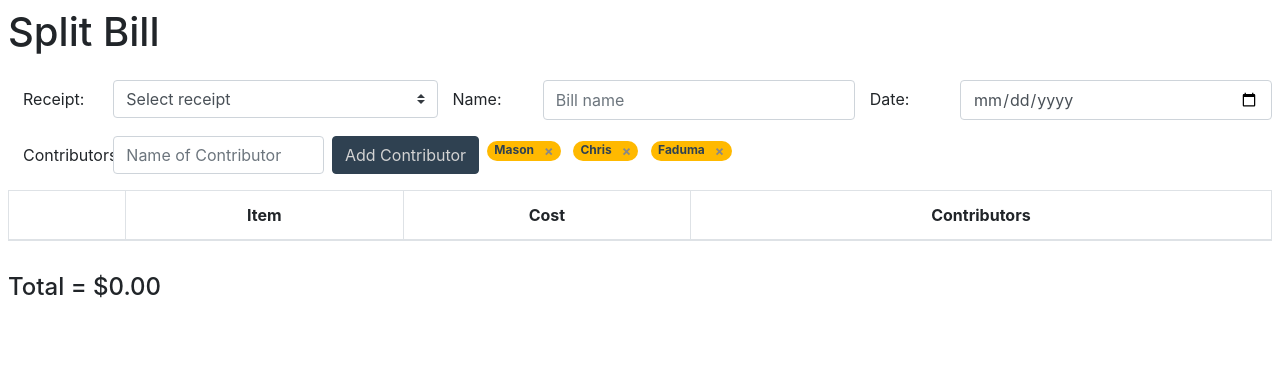
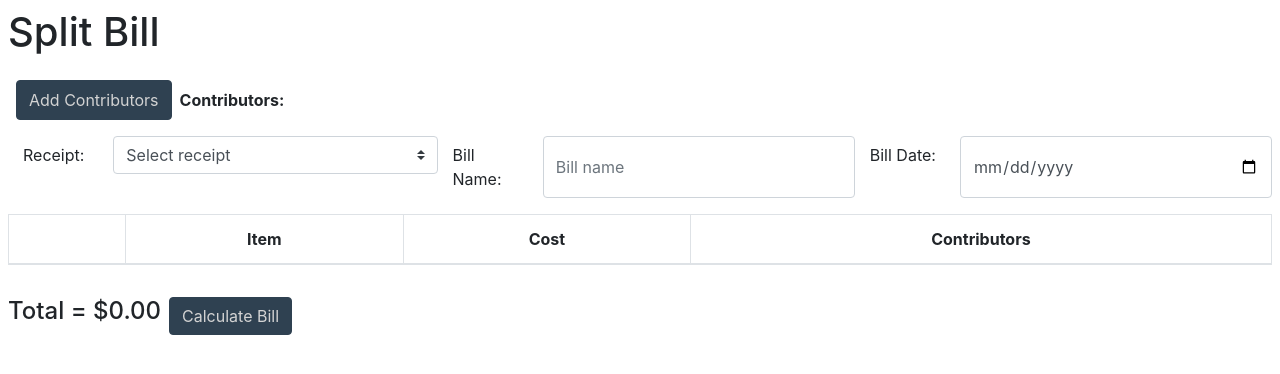
Before and after one commit to Chrisae9/grocery-splitter, a Python web app: template src/main/resources/templates/billManagement.html in a window 1280 px wide. Shown: the top 374 px of the page. Run offline with Jinja, Linux system fonts and the light colour scheme; the template is opened without the code that fills it, so the values that code supplies are empty; some libraries are stand-ins or nearby versions.

Commit message:
Bill Management Updated

```diff
--- a/src/main/resources/static/js/bill.js
+++ b/src/main/resources/static/js/bill.js
@@ -1,4 +1,56 @@
 $(document).ready(function () {
+	  var contributors = [];
+	  $("#add-contributor").on("click", function (event) {
+		   event.preventDefault();
+		   var name = $("#bill-contributor").val();
+		   addContributor(name);
+		   $("#bill-contributor").val("");
+		   $("#bill-contributor").focus();
+
+		   function addContributor(name) {
+			    $("#contributors-table tbody").append(
+			    		'<tr>'+
+			    			'<td id="contributor-name" style="text-align:center">' +
+			    			name +
+			    			'</td>' +
+			    			'<td style="text-align:center">' +
+			    				'<span><button type="button" class="btn btn-danger"><i class="far fa-trash-alt"></i></button></span>' +
+			    			'</td>' +
+			            '</tr>'
+			    );
+
+			    // Item Delete Button (table) - removes an item from the table
+			    $("#contributors-table").on("click", "span", function (event) {
+			      $(this)
+			        .parent()
+			        .parent()
+			        .fadeOut(200, function () {
+			          $(this).remove();
+			        });
+
+			      event.stopPropagation();
+			    });
+			  }
+		});
+
+     	$("#save-contributors").on("click", function (event) {
+     	   event.preventDefault();
+     	    $("#contributors-table table > tbody  > tr").each(function () {
+     	      var name = $(this).find("#contributor-name").text();
+     	      contributors.push(name);
+     	    });
+     	    contributors.forEach(addContributorPill);
+
+     	 function addContributorPill(name) {
+     		    $("#contributors-list").append(
+     	        '<span class="ml-2 badge badge-pill badge-name">' +
+     	       	name +
+     	      '</span>'
+
+     		    );
+     		  }
+     	});
+
   // Select Dropdown Box - populates with receipts from database
   $.ajax({
     url: "http://localhost:8080/api/v1/receipt/",
@@ -24,6 +76,7 @@ $(document).ready(function () {
       $.ajax({
         url: "http://localhost:8080/api/v1/receipt/" + $(this).val(),
       }).then(function (data) {
+    	var id  = 1;
         $("#receipt-name").val(data.name);
         data.items.forEach((element) => {
           addItem(element.name, element.cost);
@@ -33,13 +86,13 @@ $(document).ready(function () {
   });
 
   // Add Item (generic) - function to add an item to the table
-  function addItem(item, cost, contributors) {
+  function addItem(item, cost) {
     if (typeof cost !== "number" || isNaN(cost)) {
       cost = 0.0;
     }
 
     $("#receipt-table tbody").append(
-      "<tr>" +
+      '<tr>' +
         '<th scope="row"><i class="fas fa-receipt"></i></th>' +
         '<td id="name">' +
         item +
@@ -48,29 +101,37 @@ $(document).ready(function () {
         cost.toFixed(2) +
         '</td>' +
         '<td id="contributors">' +
-        '<span></span>' +
         '</td>' +
         '</tr>'
     );
+
+
     var newTotal = parseFloat($("#total-cost").text()) + cost;
     $("#total-cost").text(newTotal.toFixed(2));
+
   }
+
 });
 
-$("#add-contributor").on("click", function (event) {
-   event.preventDefault();
-   var name = $("#bill-contributor").val();
-   addContributor(name);
+$("#calculate-bill").on("click", function (event) {
+	   event.preventDefault();
+	   var billName = $("#bill-name").val();
+	   var billDate = $("#bill-date").val();
+	   addBillNameDate(billName, billDate);
+	   $("#bill-name").val("");
+	   $("#bill-name").focus();
+	   $("#bill-date").val("");
+	   $("#bill-date").focus();
 
-   $("bill-contributor").val("");
-});
-
- function addContributor(name) {
-	    $("#contributors-list").append(
-        '<span class="ml-2 badge badge-pill badge-name">' +
-        name +
-        '<span class="closebtn" onclick="this.parentElement.style.display=\'none\'">&times;</span>' +
-      '</span>'
-
-	    );
-	  }
+	   function addBillNameDate(billName, billDate){
+	  	   $("#bill").append(
+	  	  		'<h4>Bill Name: ' +
+	  	  		billName +
+	  	  		'</h4>'  +
+	  	  		'<h4>Date: ' +
+	  	  		billDate +
+	  	  		'</h4>' +
+	  	  		'<hr>'
+	  	   );
+	   }
+	});
--- a/src/main/resources/templates/billManagement.html
+++ b/src/main/resources/templates/billManagement.html
@@ -7,8 +7,13 @@
 	<link rel="stylesheet" href="https://maxcdn.bootstrapcdn.com/bootstrap/4.0.0/css/bootstrap.min.css"
 		integrity="sha384-Gn5384xqQ1aoWXA+058RXPxPg6fy4IWvTNh0E263XmFcJlSAwiGgFAW/dAiS6JXm" crossorigin="anonymous">
 	<script src="https://ajax.googleapis.com/ajax/libs/jquery/3.5.1/jquery.min.js"></script>
+	<script src="https://maxcdn.bootstrapcdn.com/bootstrap/4.0.0/js/bootstrap.min.js"></script>
 	<meta name="viewport" content="width=device-width, initial-scale=1">
 	<link rel="stylesheet" type="text/css" href="css/style.css">
+
+	<!-- Font Awesome -->
+    <link rel="stylesheet" href="https://use.fontawesome.com/releases/v5.8.2/css/all.css">
+
 </head>
 
 <body>
@@ -20,45 +25,73 @@
 	</div>
 
 	<div class="d-flex justify-content-start p-2">
+		<button type="button" class="ml-2 btn btn-gs_basic" data-toggle="modal" data-target="#contributorModal">Add Contributors</button>
+		<div class="d-flex justify-content-start p-2">
+			<div id="contributors-list"><b>Contributors: </b></div>
+		</div>
+
+	</div>
+
+	<div class="d-flex justify-content-start p-2">
 			<label for="receipt-select" class="col-sm-1 col-form-label">Receipt:</label>
             <select id="receipt-select" class="browser-default custom-select">
                 <option value=0 selected>Select receipt</option>
             </select>
 
-            <label for="bill-name" class="col-sm-1 col-form-label">Name:</label>
-            <input id="bill-name" type="text" placeholder="Bill name" class="form-control">
+            <label for="bill-name" class="col-sm-1 col-form-label">Bill Name:</label>
+            <input type="text" placeholder="Bill name" class="form-control" id="bill-name">
 
-            <label for="date" class="col-sm-1 col-form-label">Date:</label>
+            <label for="date" class="col-sm-1 col-form-label">Bill Date:</label>
     		<input class="form-control" type="date" id="bill-date">
     </div>
 
-    <div id="contributors" class="d-flex justify-content-start p-2">
+  <div class="container">
 
-    	<label for="bill-contributors" class="col-sm-1 col-form-label">Contributors:</label>
-    	<input id="bill-contributor" type="text" placeholder="Name of Contributor" class="form-control col-sm-2">
-    	<button type="button" id="add-contributor" class="ml-2 btn btn-gs_basic">Add Contributor</button>
+  <!-- The Modal -->
+  <div class="modal" id="contributorModal">
+    <div class="modal-dialog">
+      <div class="modal-content">
 
-    <div id="contributors-list">
-   		<span class="ml-2 badge badge-pill badge-name">
-   			Mason
-   			<span class="closebtn" onclick="this.parentElement.style.display='none'">&times;</span>
-   		</span>
+        <!-- Modal Header -->
+        <div class="modal-header">
+          <h4 class="modal-title">Add Contributors</h4>
+          <button type="button" class="close" data-dismiss="modal">&times;</button>
+        </div>
 
-   		<span class="ml-2 badge badge-pill badge-name">
-   			Chris
-   			<span class="closebtn" onclick="this.parentElement.style.display='none'">&times;</span>
-   		</span>
+        <!-- Modal body -->
+        <div class="modal-body">
+    		<div id="contributors-tags" class="d-flex justify-content-start p-2">
+    			<input id="bill-contributor" type="text" placeholder="Name of Contributor" class="form-control col-sm-5">
+    			<button type="submit" class="ml-2 btn btn-gs_basic" id="add-contributor">Add Contributor</button>
+			</div>
 
-   		<span class="ml-2 badge badge-pill badge-name">
-   			Faduma
-   			<span class="closebtn" onclick="this.parentElement.style.display='none'">&times;</span>
-   		</span>
+			<div id="contributors-table" class="d-flex justify-content-center p-2">
+    			<ul class="items list-group"></ul>
+        		<table class="table table-bordered">
+	            	<thead>
+	                	<tr>
+	                        <th scope="col" style="text-align:center">Name</th>
+	                        <th scope="col" style="text-align:center">Action</th>
+	                    </tr>
+	                </thead>
 
-   	</div>
+                	<tbody>
+                	</tbody>
+                </table>
+           	</div>
+        </div>
 
+        <!-- Modal footer -->
+        <div class="modal-footer">
+        	<button type="button" class="btn btn-danger" data-dismiss="modal">Close</button>
+        	<button type="button" class="ml-2 btn btn-gs_basic" id="save-contributors" data-dismiss="modal">Save &amp; Close</button>
+        </div>
+
+      </div>
     </div>
+  </div>
 
-
+</div>
 
     <div id="receipt-table" class="d-flex justify-content-center p-2">
     	<ul class="items list-group"></ul>
@@ -77,8 +110,35 @@
 	</div>
 
     <div class="d-flex justify-content-start p-2">
-            <h4>Total = $<span id="total-cost">0.00</span></h4>
+    	<h4>Total = $<span id="total-cost">0.00</span></h4>
+        <button id="calculate-bill" type="button" class="ml-2 btn btn-gs_basic" data-toggle="modal" data-target="#billModal">Calculate Bill</button>
 	</div>
+
+	  <!-- The Modal -->
+  <div class="modal" id="billModal">
+    <div class="modal-dialog">
+      <div class="modal-content">
+
+        <!-- Modal Header -->
+        <div class="modal-header">
+          <h4 class="modal-title">Calculated Bill</h4>
+          <button type="button" class="close" data-dismiss="modal">&times;</button>
+        </div>
+
+        <!-- Modal body -->
+        <div class="modal-body" id="bill">
+
+        </div>
+
+        <!-- Modal footer -->
+        <div class="modal-footer">
+        	<button type="button" class="btn btn-danger" data-dismiss="modal">Close</button>
+        	<button type="button" class="ml-2 btn btn-gs_basic" id="save-bill" data-dismiss="modal">Save &amp; Close</button>
+        </div>
+
+      </div>
+    </div>
+  </div>
 
 </body>
 
```
